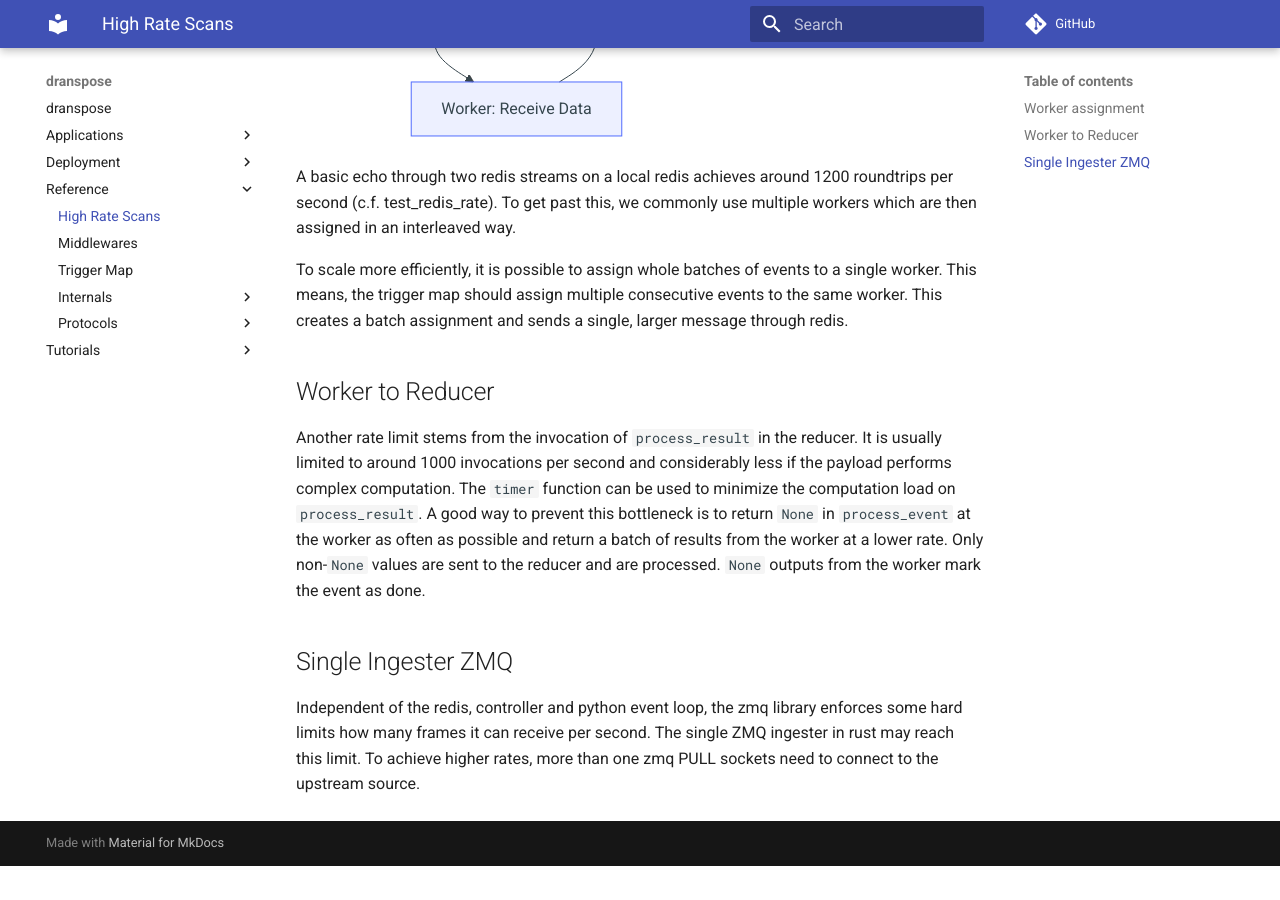
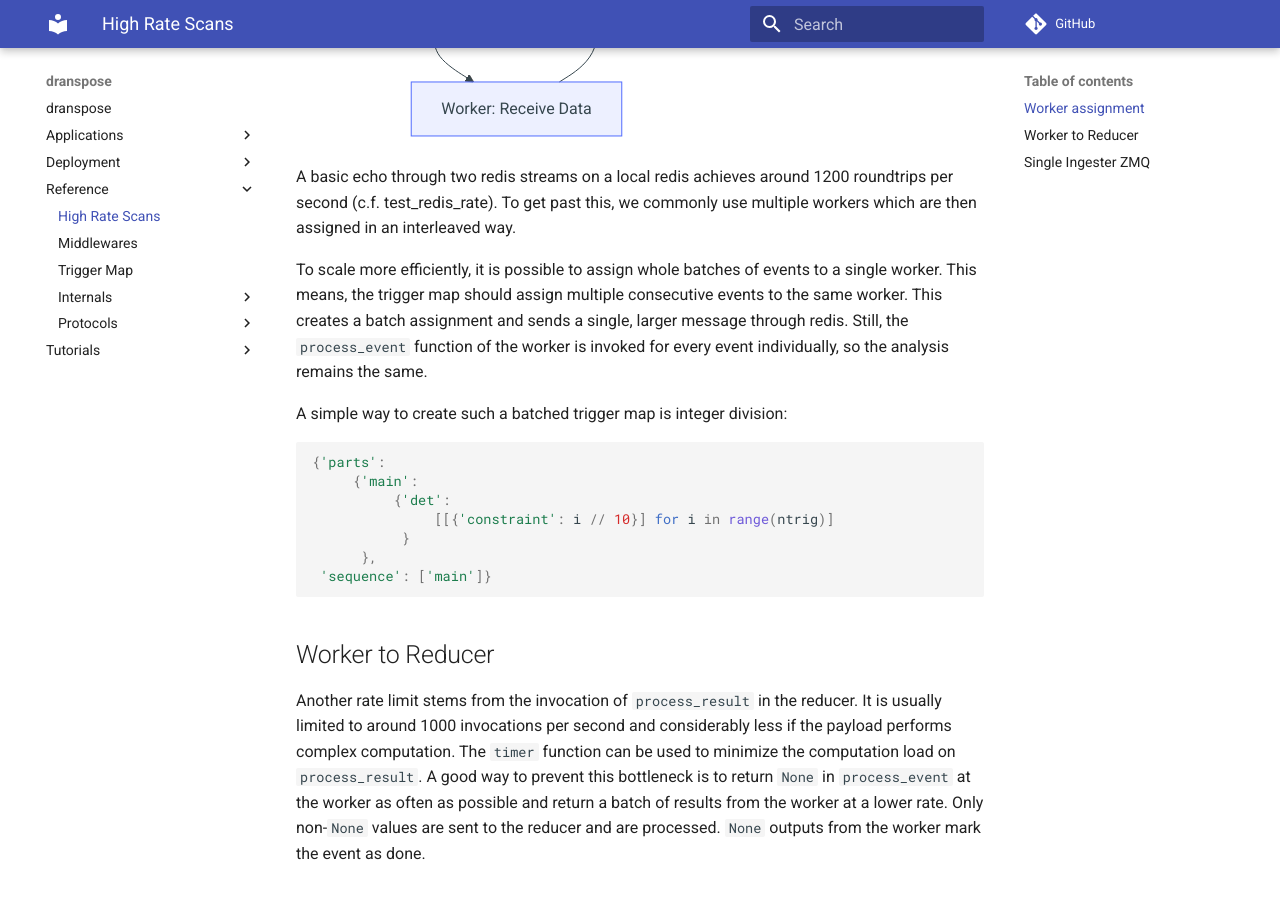
Before and after one commit to felix-engelmann/dranspose, an MkDocs documentation site: the page built from docs/reference/high_rate.md, in a window 1280 px wide and 900 px high, scrolled down 1123 px. Built offline with MkDocs 1.6.1 and Material for MkDocs 9.7.7, drawn with Linux system fonts in a browser that asks for light colours; comment, search, counter and statistics services are not loaded; before the commit the page ends 1989 px from its top, so only the background shows below that.

Commit message:
clarification of map

````diff
--- a/docs/reference/high_rate.md
+++ b/docs/reference/high_rate.md
@@ -28,6 +28,18 @@ To get past this, we commonly use multiple workers which are then assigned in an
 To scale more efficiently, it is possible to assign whole batches of events to a single worker.
 This means, the trigger map should assign multiple consecutive events to the same worker.
 This creates a batch assignment and sends a single, larger message through redis.
+Still, the `process_event` function of the worker is invoked for every event individually, so the analysis remains the same.
+
+A simple way to create such a batched trigger map is integer division:
+```python
+{'parts':
+     {'main':
+          {'det':
+               [[{'constraint': i // 10}] for i in range(ntrig)]
+           }
+      },
+ 'sequence': ['main']}
+```
 
 ## Worker to Reducer
 
````
